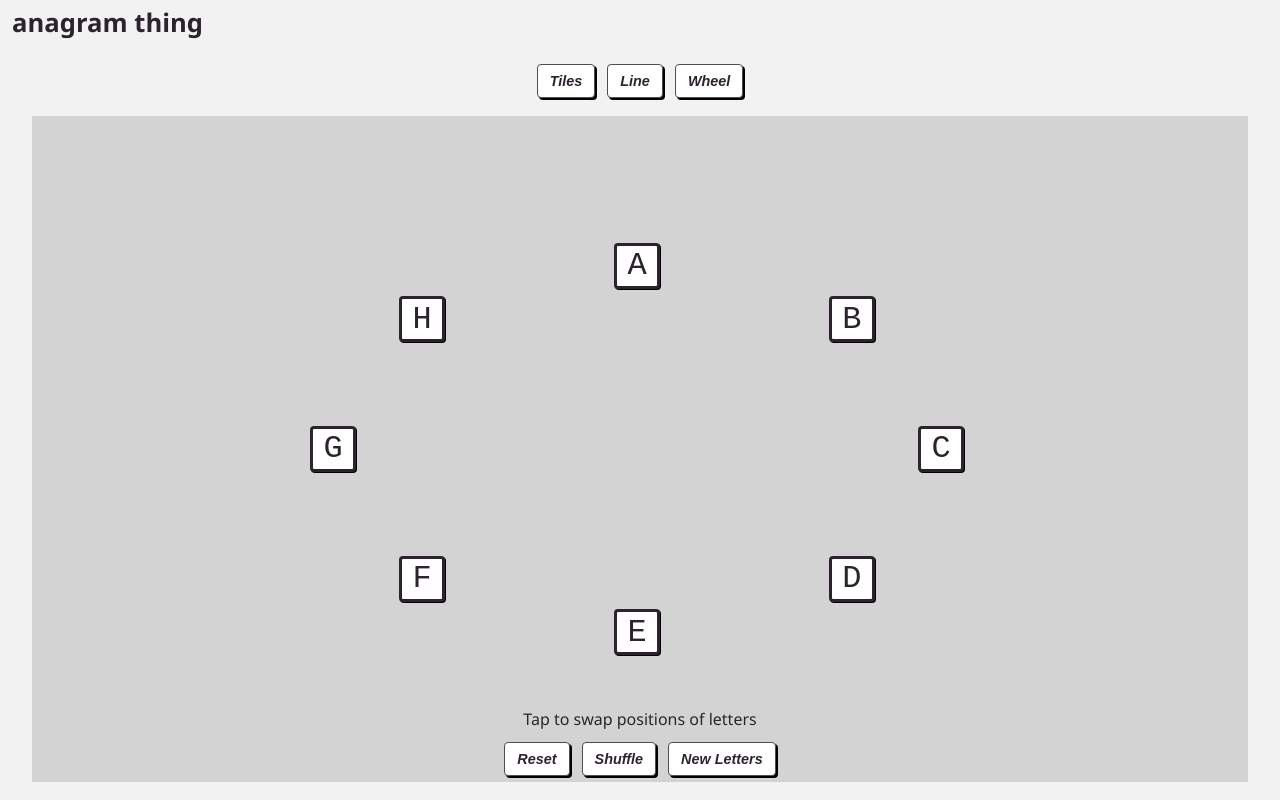
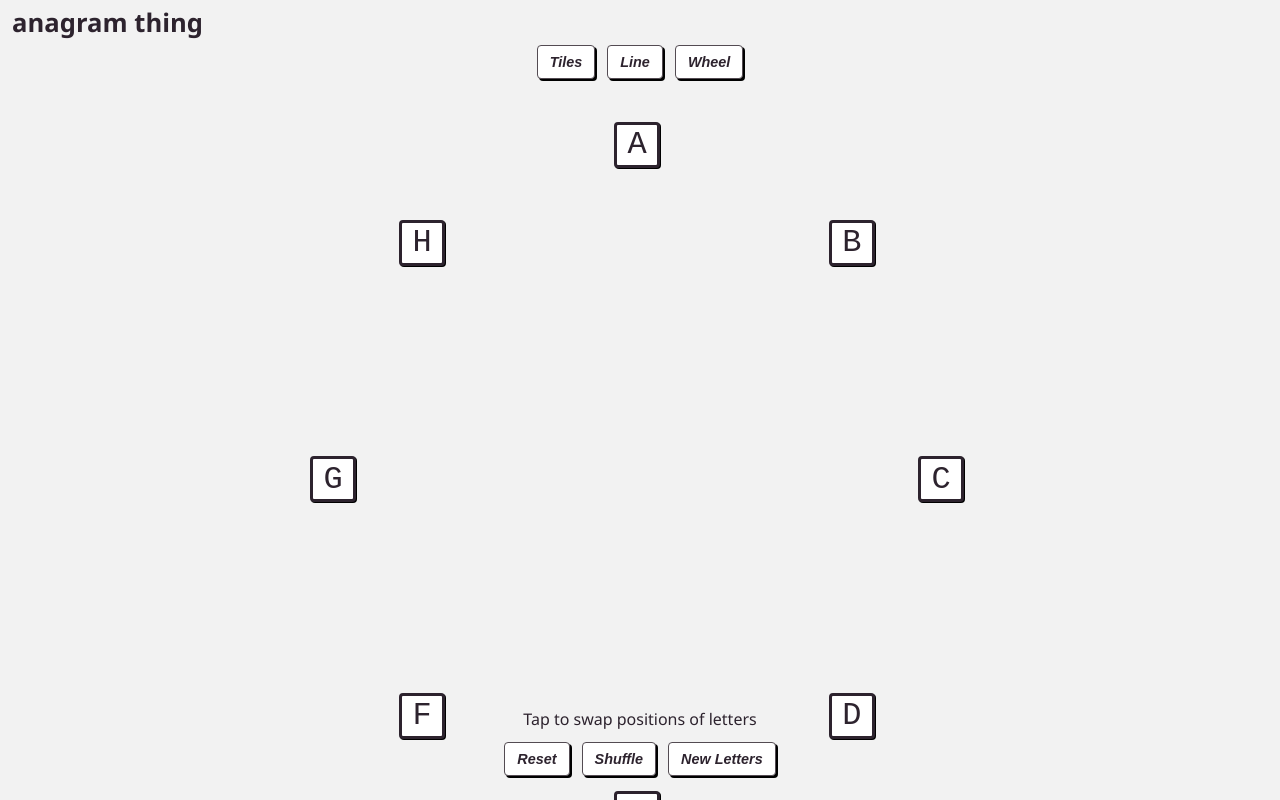
Before and after one commit to akowalz/anagramic, a React (Vite) app: page / in a window 1280 px wide. Built offline with nearby package versions, Linux system fonts and the light colour scheme.

Commit message:
fix wheel aspect ratio

```diff
--- a/src/WheelTool/WheelTool.css
+++ b/src/WheelTool/WheelTool.css
@@ -1,9 +1,17 @@
 .wheel-tool-container {
   width: 100%;
   height: 100%;
-  background-color: lightgray;
+  display: flex;
+  flex-direction: column;
+  justify-content: center;
+  font-size: clamp(12px, 8vw, 2em);
+}
+
+.wheel-boundary {
   position: relative;
-  font-size: clamp(12px, 8vw, 2em);
+  width: 100%;
+  aspect-ratio: 1/1;
+  background-color: var(--lightest);
 }
 
 .wheel-tool-tile {
--- a/src/WheelTool/WheelTool.tsx
+++ b/src/WheelTool/WheelTool.tsx
@@ -1,6 +1,7 @@
+import "./WheelTool.css";
 import { useState } from "react";
 import * as motion from "motion/react-client";
-import "./WheelTool.css";
+import type { Transition } from "motion";
 
 type Props = {
   letters: string[];
@@ -113,6 +114,7 @@ export default function WheelTool({ letters, resetLetters }: Props) {
         className="wheel-tool-container"
         onClick={() => setActiveIndex(null)}
       >
+        <div className="wheel-boundary">
           {userLetters.map((letter, index) => {
             return (
               <motion.li
@@ -133,6 +135,7 @@ export default function WheelTool({ letters, resetLetters }: Props) {
             );
           })}
         </div>
+      </div>
 
       <div className="canvas-footer">
         <div className="tooltip">Tap to swap positions of letters</div>
```
Lines whose indentation alone changed are shown as unchanged.
